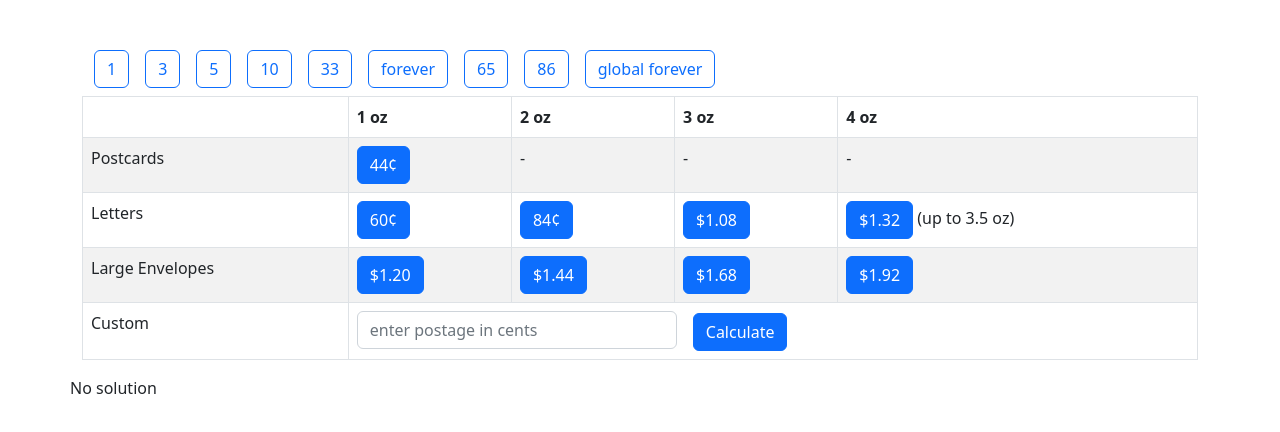
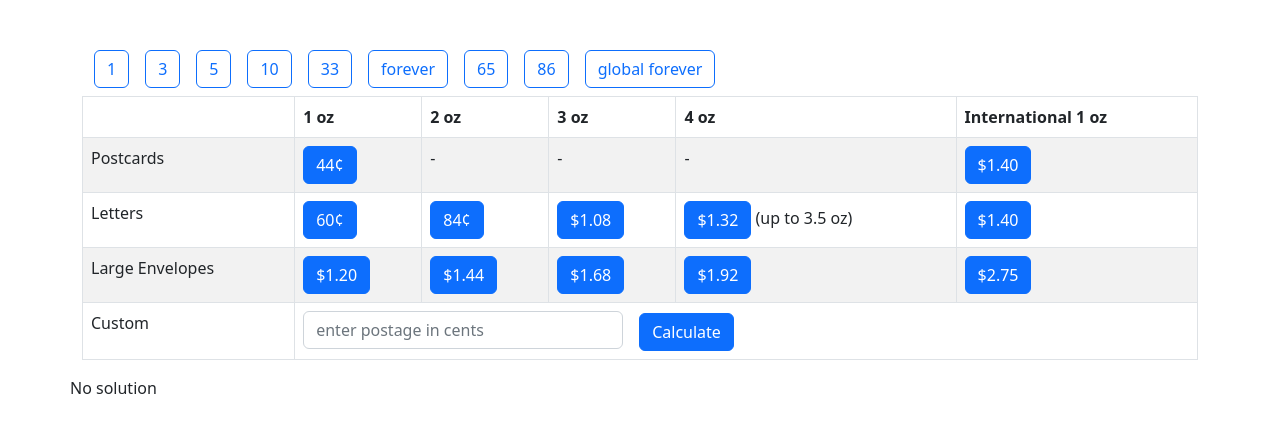
Before and after one commit to forcey/stamps, a React (Create React App) app: page / in a window 1280 px wide. Shown: the top 432 px of the page. Built offline with nearby package versions, Linux system fonts and the light colour scheme.

Commit message:
Add intl prices

```diff
--- a/src/components/Postage.js
+++ b/src/components/Postage.js
@@ -11,6 +11,8 @@ function Postage({ onSetPostage }) {
         onSetPostage(parseInt(customValue));
     }
 
+    // https://pe.usps.com/text/dmm300/Notice123.htm
+    // To be updated 1/22/2023. https://about.usps.com/newsroom/national-releases/2022/1007-usps-announces-new-prices-for-2023.htm
     return (
         <Table striped bordered hover>
             <thead>
@@ -20,6 +22,7 @@ function Postage({ onSetPostage }) {
                     <th>2 oz</th>
                     <th>3 oz</th>
                     <th>4 oz</th>
+                    <th>International 1 oz</th>
                 </tr>
             </thead>
             <tbody>
@@ -29,6 +32,7 @@ function Postage({ onSetPostage }) {
                     <td>-</td>
                     <td>-</td>
                     <td>-</td>
+                    <td>{button(140, "$1.40")}</td>
                 </tr>
                 <tr>
                     <td>Letters</td>
@@ -36,6 +40,7 @@ function Postage({ onSetPostage }) {
                     <td>{button(84, "84¢")}</td>
                     <td>{button(108, "$1.08")}</td>
                     <td>{button(132, "$1.32")} (up to 3.5 oz)</td>
+                    <td>{button(140, "$1.40")}</td>
                 </tr>
                 <tr>
                     <td>Large Envelopes</td>
@@ -43,10 +48,11 @@ function Postage({ onSetPostage }) {
                     <td>{button(144, "$1.44")}</td>
                     <td>{button(168, "$1.68")}</td>
                     <td>{button(192, "$1.92")}</td>
+                    <td>{button(275, "$2.75")}</td>
                 </tr>
                 <tr>
                     <td>Custom</td>
-                    <td colSpan={4}>
+                    <td colSpan={5}>
                         <Form.Control id="target" type="number"
                             placeholder="enter postage in cents" htmlSize="10"
                             onChange={e => setCustomValue(e.target.value)}
```
